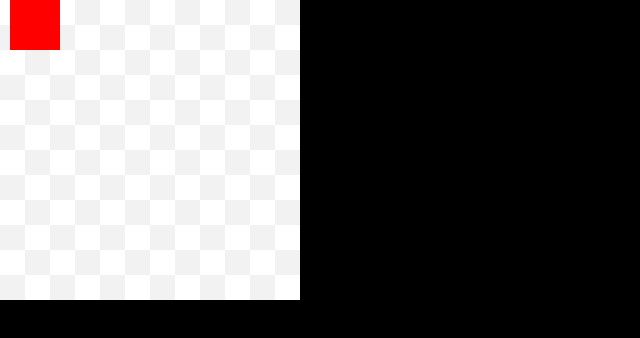
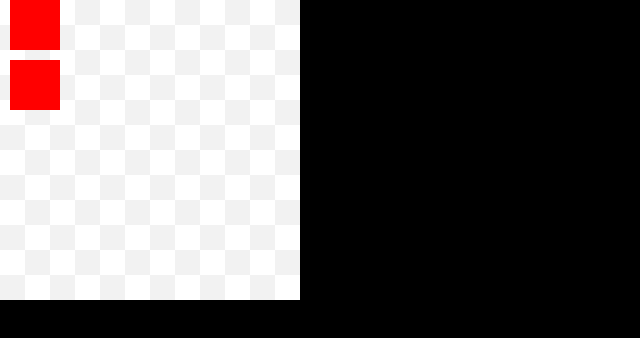
Before and after one commit to Lakphy/photo-plus, a React app: page / in a window 1280 px wide. Shown: the top 338 px of the page, without its empty margins (0-640 px from the left). Built offline with nearby package versions, Linux system fonts and the light colour scheme.

Commit message:
feat: selectable and draggable

```diff
--- a/src/editor/basics/Drawing.tsx
+++ b/src/editor/basics/Drawing.tsx
@@ -1,10 +1,15 @@
+import { useTransformer } from "@/hooks/editor/useTransformer";
+import { updateSelectedId } from "@/store/editor";
 import { LayerObject, LayerType } from "@/types/editor";
 import React from "react";
 import { Layer, Rect } from "react-konva";
-import { useSelector } from "react-redux";
+import { useDispatch, useSelector } from "react-redux";
 
 function Drawing() {
+  const transformerContext = useTransformer();
   const photoData = useSelector((state: any) => state.photo);
+  const selectedId = useSelector((state: any) => state.editor.selectedId);
+  const dispatch = useDispatch();
   const renderDrawing = (data: LayerObject) => {
     switch (data.type) {
       case LayerType.Rect:
@@ -17,9 +22,6 @@ function Drawing() {
             y={data.y}
             id={data.id}
             key={data.id}
-            onClick={(e) => {
-              console.log("click", e);
-            }}
             draggable
           ></Rect>
         );
--- a/src/editor/editor.tsx
+++ b/src/editor/editor.tsx
@@ -1,13 +1,31 @@
-import React, { useRef } from "react";
-import { Stage, Layer, Rect } from "react-konva";
+import React, { useMemo, useRef } from "react";
+import { Stage, Layer, Rect, Transformer } from "react-konva";
 import Background from "./basics/Background";
 import Konva from "konva";
 import { useResize } from "@/hooks/useResize";
 import DrawingBoard from "./basics/DrawingBoard";
 import Drawing from "./basics/Drawing";
+import {
+  transformerContext,
+  useTransformer,
+} from "@/hooks/editor/useTransformer";
+import { updateSelectedId } from "@/store/editor";
+import { useDispatch, useSelector } from "react-redux";
+import { LayerObject } from "@/types/editor";
 
 function Editor() {
   const StageRef = useRef<Konva.Stage>(null);
+  const transformerRef = useRef<Konva.Transformer>(null);
+  const dispatch = useDispatch();
+  const photoData = useSelector((state: any) => state.photo);
+  const photoMetadata = useSelector((state: any) => state.photo.metadata);
+  const photoMetaId: string[] = useMemo(
+    () => photoMetadata.map((item: LayerObject) => item.id),
+    [photoMetadata]
+  );
+  const findValidObject = (id: string) => {
+    return photoMetaId.find((item: string) => item === id);
+  };
   useResize((width: number, height: number) => {
     if (StageRef.current) {
       StageRef.current.width(width);
@@ -16,15 +34,34 @@ function Editor() {
   });
   return (
     <div>
+      <transformerContext.Provider value={transformerRef}>
         <Stage
           ref={StageRef}
           width={window.innerWidth}
           height={window.innerHeight}
+          onClick={(e) => {
+            if (!findValidObject(e.target.id())) return;
+            transformerRef.current?.nodes([e.target]);
+            dispatch(updateSelectedId(e.target.id()));
+          }}
+          onDragStart={(e) => {
+            if (!findValidObject(e.target.id())) return;
+            transformerRef.current?.nodes([e.target]);
+            dispatch(updateSelectedId(e.target.id()));
+          }}
+          onTransformEnd={(e) => {
+            if (!findValidObject(e.target.id())) return;
+            console.log("onTransformEnd", e);
+          }}
         >
           <Background />
           <DrawingBoard />
           <Drawing />
+          <Layer>
+            <Transformer ref={transformerRef} />
+          </Layer>
         </Stage>
+      </transformerContext.Provider>
     </div>
   );
 }
--- /dev/null
+++ b/src/hooks/editor/useTransformer.ts
@@ -0,0 +1,10 @@
+import Konva from "konva";
+import React, { RefObject, useContext, useRef } from "react";
+
+export const transformerContext =
+  React.createContext<RefObject<Konva.Transformer> | null>(null);
+
+export function useTransformer() {
+  const _transformerContext = useContext(transformerContext);
+  return _transformerContext;
+}
--- a/src/store/editor.ts
+++ b/src/store/editor.ts
@@ -1,6 +1,21 @@
 import { createSlice } from "@reduxjs/toolkit";
 
-const initialState = {
+interface EditorState {
+  board: {
+    offsetX: number;
+    offsetY: number;
+    scale: number;
+  };
+  sider: {
+    left: number;
+    top: number;
+    right: number;
+    bottom: number;
+  };
+  selectedId: string[];
+}
+
+const initialState: EditorState = {
   board: { offsetX: 0, offsetY: 0, scale: 1 },
   sider: { left: 0, top: 0, right: 0, bottom: 0 },
   selectedId: [],
@@ -12,9 +27,15 @@ export const editorSlice = createSlice({
   reducers: {
     updateBoard: (state, action) =>
       (state.board = { ...state.board, ...action.payload }),
+    updateSelectedId: (state, action) => {
+      state.selectedId = [action.payload];
+    },
+    updateMultipleSelectedId: (state, action) => {
+      state.selectedId = [...state.selectedId, action.payload];
+    },
   },
 });
 
-export const { updateBoard } = editorSlice.actions;
+export const { updateBoard, updateSelectedId } = editorSlice.actions;
 
 export default editorSlice.reducer;
--- a/src/store/photo.ts
+++ b/src/store/photo.ts
@@ -17,6 +17,16 @@ const initialState: PhotoData = {
       x: 10,
       y: 0,
     },
+    {
+      type: LayerType.Rect,
+      id: "rrr1",
+      name: "testRect",
+      width: 50,
+      height: 50,
+      backgroundColor: "red",
+      x: 10,
+      y: 60,
+    },
   ],
 };
 
```
Lines whose indentation alone changed are shown as unchanged.
